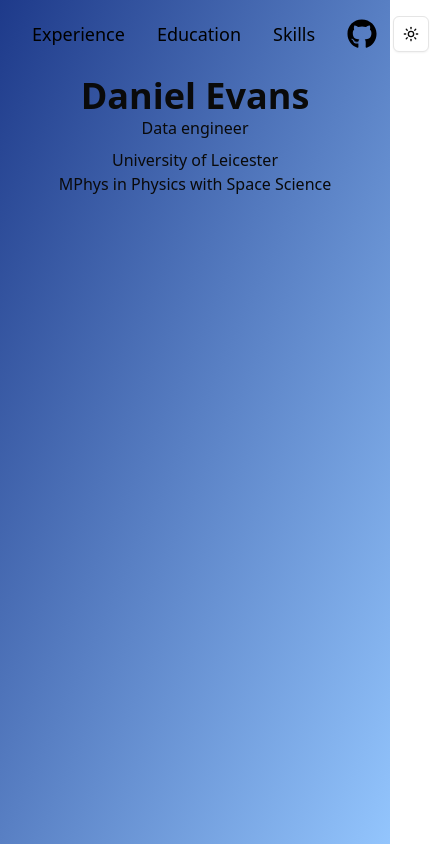
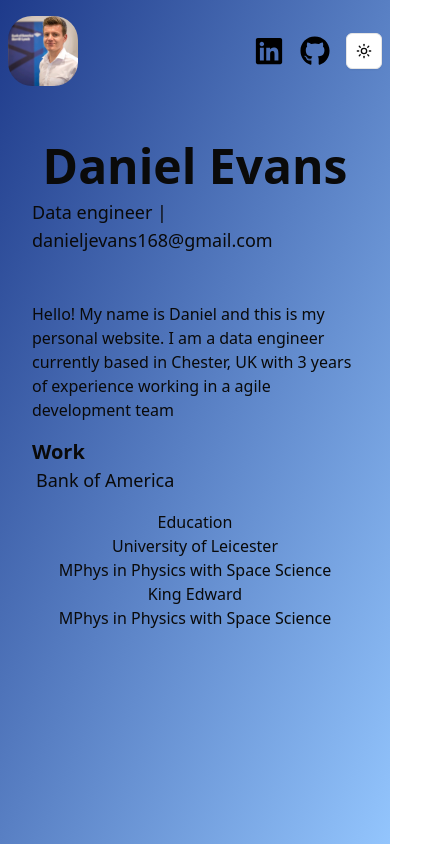
Before and after one commit to dane168/personal-website, a Next.js app: page / in a window 390 px wide. Shown: the whole page, 437 px wide, since content can reach past the window. Built offline with nearby package versions, Linux system fonts and the light colour scheme.

Commit message:
header fixed and mobile format added

```diff
--- /dev/null
+++ b/data/education.json
@@ -0,0 +1,16 @@
+[
+  {
+    "school": "University of Leicester",
+    "degree": "MPhys in Physics with Space Science",
+    "start_date": "2018-09",
+    "end_date": "2022-07",
+    "location": "Leicester, UK"
+  },
+  {
+    "school": "King Edward ",
+    "degree": "MPhys in Physics with Space Science",
+    "start_date": "2018-09",
+    "end_date": "2022-07",
+    "location": "Leicester, UK"
+  }
+]
--- a/src/app/page.tsx
+++ b/src/app/page.tsx
@@ -1,5 +1,7 @@
 import Header from "@/components/Header";
 import EducationItem from "../components/education_item";
+import { promises as fs } from 'fs';
+import Image from "next/image";
 
 export type EducationData = {
   school: string;
@@ -9,24 +11,38 @@ export type EducationData = {
   location: string;
 }
 
-export default function Home() {
-  const education_data = [{
-    school: "University of Leicester",
-    degree: "MPhys in Physics with Space Science",
-    start_date: "2018",
-    end_date: "2022",
-    location: "Leicester, UK",
-  }]
+export default async function Home() {
+  const file = await fs.readFile(process.cwd() + '/data/education.json', 'utf8');
+  const education_data: EducationData[] = JSON.parse(file)
 
   return (
     <>
-      <div className="h-screen bg-gradient-to-br from-blue-900 to-blue-300 dark:bg-gradient-to-r dark:from-slate-900 dark:to-slate-800">
+      <div className="h-screen md:text-md bg-gradient-to-br from-blue-900 to-blue-300 dark:bg-gradient-to-r dark:from-black dark:to-slate-950">
+        <div className="md:max-w-[1200px] md:mx-auto">
           <Header />
-        <div className="flex flex-col items-center justify-center py-2">
-          <h1 className="text-4xl font-semibold">Daniel Evans</h1>
-          <p>Data engineer</p>
+          <div className="px-8">
+            <div className="py-2 my-8 flex flex-col items-center justify-center">
+              <h1 className="text-5xl font-semibold">Daniel Evans</h1>
+              <p className="text-lg my-2">Data engineer | danieljevans168@gmail.com</p>
             </div>
+            <div>
+              <p>Hello! My name is Daniel and this is my personal website. I am a data engineer currently based in Chester, UK with 3 years of experience working in a agile development team</p>
+            </div>
+            {/* Work section */}
+            <div className="flex flex-col my-4">
+              <h1 className="text-xl font-semibold">Work</h1>
+              {/* Bank of America */}
+              <div className="mx-1 flex flex-row justify-between">
+                <h2 className="text-lg"> Bank of America</h2>
+              </div>
+              {/* Tesco */}
+              <div>
+
+              </div>
+            </div>
+            {/* Eductaion section */}
             <div className="flex flex-col items-center">
+              Education
               {
                 education_data.map((data, index) => {
                   return <EducationItem key={index} {...data} />
@@ -35,6 +51,10 @@ export default function Home() {
             </div>
 
           </div>
+
+        </div>
+
+      </div>
     </>
   );
 }
--- a/src/components/Header.tsx
+++ b/src/components/Header.tsx
@@ -2,33 +2,29 @@ import Image from 'next/image'
 import Link from 'next/link'
 import React from 'react'
 import { ModeToggle } from './dark-toggle'
-import { FaGithub } from 'react-icons/fa'
+import { FaGithub, FaLinkedin } from 'react-icons/fa'
 
 const Header = () => {
   return (
     <div className=''>
-      <nav className='py-4 mx-auto max-w-[1200px] flex flex-row justify-between items-center '>
+      <nav className='py-4 flex flex-row justify-between items-center '>
         <div>
-          <div className='mx-2 rounded-full overflow-hidden'>
-            <Image src={"/1000006170.jpg"} width={100} height={100} alt='icon' />
+          <div className='mx-2 rounded-3xl overflow-hidden'>
+            <Image src={"/1659083620630.jpeg"} width={70} height={70} alt='icon' />
           </div>
         </div>
         <div className='flex flex-row'>
-          <div className='mx-4 text-black dark:text-white flex flex-col justify-center items-center'>
-            <Link href="/" className='align-middle text-lg'>Experience</Link>
+          <div className='mx-2 text-black dark:text-white flex flex-col justify-center items-center'>
+            <Link href={"https://www.linkedin.com/in/daniel-evans-3b4977176"} >
+              <FaLinkedin size={30} />
+            </Link>
           </div>
-          <div className='mx-4 text-black dark:text-white flex flex-col justify-center items-center'>
-            <Link href="/" className='align-middle text-lg'>Education</Link>
-          </div>
-          <div className='mx-4 text-black dark:text-white flex flex-col justify-center items-center'>
-            <Link href="/" className='align-middle text-lg'>Skills</Link>
-          </div>
-          <div className='mx-4 text-black dark:text-white flex flex-col justify-center items-center'>
+          <div className='mx-2 text-black dark:text-white flex flex-col justify-center items-center'>
             <Link href={"https://github.com/dane168/personal-website"} >
               <FaGithub size={30} />
             </Link>
           </div>
-          <div className='me-2'>
+          <div className='mx-2'>
             <ModeToggle />
           </div>
         </div>
--- a/src/components/dark-toggle.tsx
+++ b/src/components/dark-toggle.tsx
@@ -13,28 +13,13 @@ import {
 } from "@/components/ui/dropdown-menu"
 
 export function ModeToggle() {
-  const { setTheme } = useTheme()
+  const { theme, setTheme } = useTheme()
 
   return (
-    <DropdownMenu>
-      <DropdownMenuTrigger asChild>
-        <Button variant="outline" size="icon">
-          <Sun className="h-[1.2rem] w-[1.2rem] rotate-0 scale-100 transition-all dark:-rotate-90 dark:scale-0" />
-          <Moon className="absolute h-[1.2rem] w-[1.2rem] rotate-90 scale-0 transition-all dark:rotate-0 dark:scale-100" />
-          <span className="sr-only">Toggle theme</span>
-        </Button>
-      </DropdownMenuTrigger>
-      <DropdownMenuContent align="end">
-        <DropdownMenuItem onClick={() => setTheme("light")}>
-          Light
-        </DropdownMenuItem>
-        <DropdownMenuItem onClick={() => setTheme("dark")}>
-          Dark
-        </DropdownMenuItem>
-        <DropdownMenuItem onClick={() => setTheme("system")}>
-          System
-        </DropdownMenuItem>
-      </DropdownMenuContent>
-    </DropdownMenu>
+    <Button variant="outline" size="icon" onClick={() => setTheme(theme === 'light' ? 'dark' : 'light')}>
+      <Sun className="h-[1.2rem] w-[1.2rem] rotate-0 scale-100 transition-all dark:-rotate-90 dark:scale-0" />
+      <Moon className="absolute h-[1.2rem] w-[1.2rem] rotate-90 scale-0 transition-all dark:rotate-0 dark:scale-100" />
+      <span className="sr-only">Toggle theme</span>
+    </Button>
   )
 }
```
Also changed, not shown: public/1659083620630.jpeg (added), public/bac.svg (added). Lines whose indentation alone changed are shown as unchanged.
